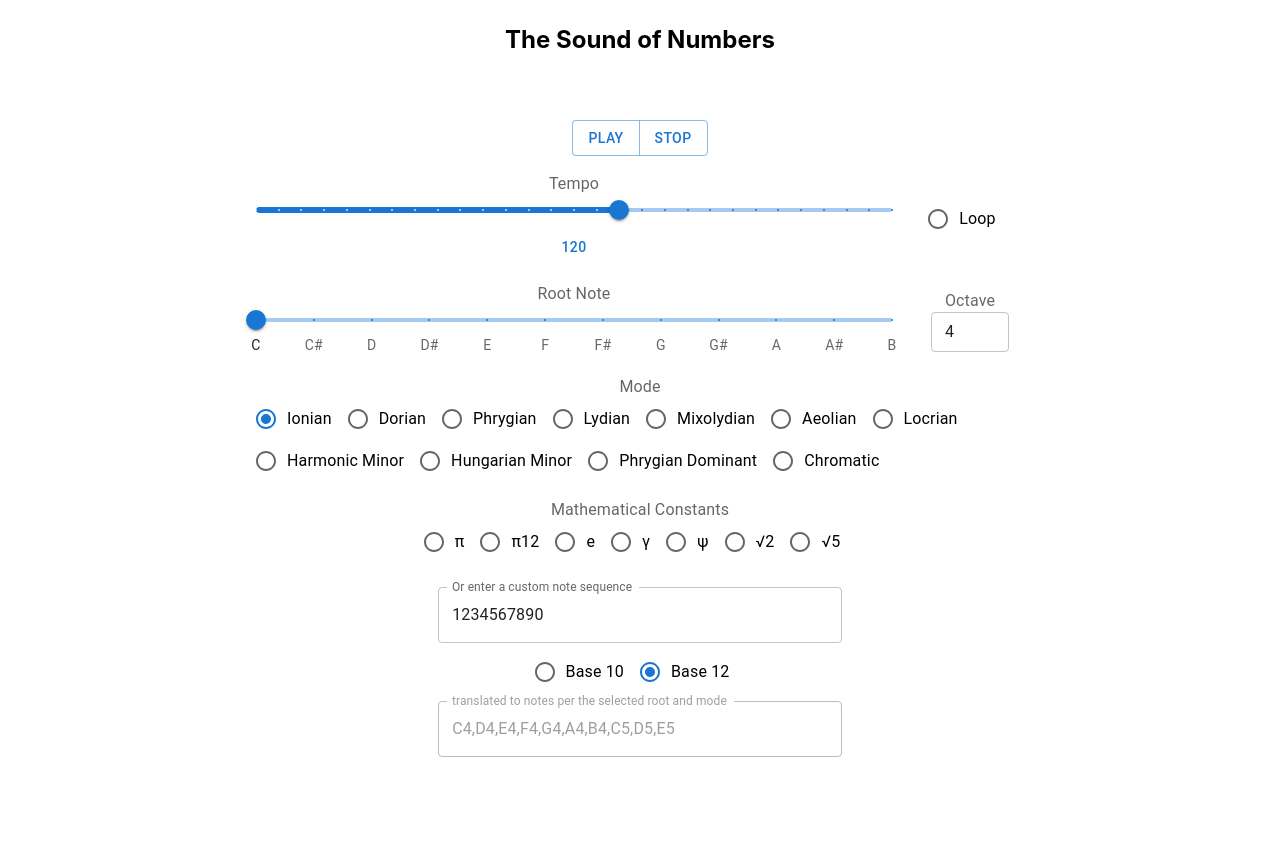
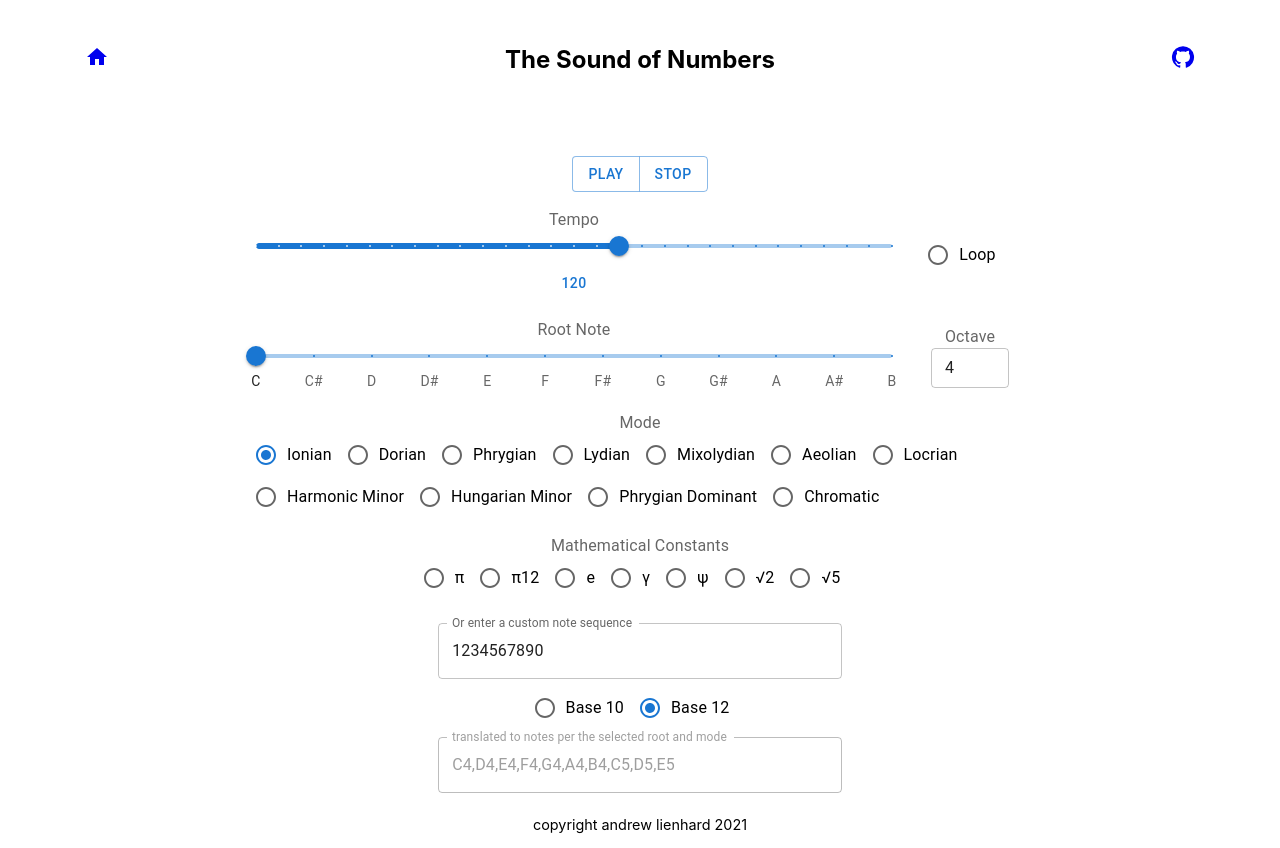
Before and after one commit to alienintheheights/soundofnumbers, a React (Create React App) app: page / in a window 1280 px wide. Before the commit the page ends 800 px from the top, so only its background shows below. Built offline with nearby package versions, Linux system fonts and the light colour scheme.

Commit message:
adding links to home

```diff
--- a/public/index.html
+++ b/public/index.html
@@ -28,6 +28,15 @@
       work correctly both with client-side routing and a non-root public URL.
       Learn how to configure a non-root public URL by running `npm run build`.
     -->
+    <!-- Global site tag (gtag.js) - Google Analytics -->
+    <script async src="https://www.googletagmanager.com/gtag/js?id=G-BWWPKYNHDK"></script>
+    <script>
+      window.dataLayer = window.dataLayer || [];
+      function gtag(){dataLayer.push(arguments);}
+      gtag('js', new Date());
+
+      gtag('config', 'G-BWWPKYNHDK');
+    </script>
     <title>The Sound of Numbers</title>
   </head>
   <body>
--- a/src/App.css
+++ b/src/App.css
@@ -1,6 +1,11 @@
 .App {
   text-align: center;
   margin-top: 25px;
+}
+
+.footer{
+  padding: 15px 0;
+  font-size: 0.9em;
 }
 
 .tone-form {
--- a/src/App.js
+++ b/src/App.js
@@ -1,8 +1,12 @@
 
 
-import Container from '@mui/material/Container'
+
+import Grid from '@mui/material/Grid'
 import { createTheme, ThemeProvider, styled } from '@mui/material/styles'
 import Box from '@mui/material/Box'
+import HomeIcon from '@mui/icons-material/Home'
+import GitHubIcon from '@mui/icons-material/GitHub'
+
 import './App.css'
 import PlayForm from './Tones/PlayForm'
 
@@ -12,10 +16,30 @@ function App() {
     return (
         <div className='App'>
             <ThemeProvider theme={theme}>
-                <h2>The Sound of Numbers</h2>
-                <Box sx={{ flexGrow: 1 }}>
-                    <PlayForm/>
-                </Box>
+                <Grid
+                    container
+                    justifyContent="center"
+                    alignItems="center"
+                    rowSpacing={2}
+                    columnSpacing={{ xs: 1, sm: 2, md: 3 }}>
+                    <Grid item xs={2}>
+                        <a href='/'><HomeIcon/></a>
+                    </Grid>
+                    <Grid item xs={8}>
+                        <h2>  The Sound of Numbers</h2>
+                    </Grid>
+                    <Grid item xs={2}>
+                        <a href='https://github.com/alienintheheights/soundofnumbers'><GitHubIcon/></a>
+                    </Grid>
+                    <Grid item xs={12}>
+                        <Box sx={{ flexGrow: 1 }}>
+                            <PlayForm/>
+                        </Box>
+                        <div className='footer'>
+                        copyright andrew lienhard 2021
+                        </div>
+                    </Grid>
+                </Grid>
             </ThemeProvider>
         </div>
     )
--- a/src/Tones/PlayForm.js
+++ b/src/Tones/PlayForm.js
@@ -1,5 +1,4 @@
 import React, { useState, useEffect } from 'react'
-
 
 import Grid from '@mui/material/Grid'
 import Box from '@mui/material/Box'
@@ -16,7 +15,6 @@ import Slider from '@mui/material/Slider'
 import Play from './Play'
 import { generateNotes } from './generator'
 import * as c from '../constants'
-import {experimentalStyled} from '@mui/material'
 
 // octave marks
 const marks = c.NOTE_SCALE.map((note, index) => {
```
Also changed, not shown: 2 other files (tests, documents, lock files or other folders).
